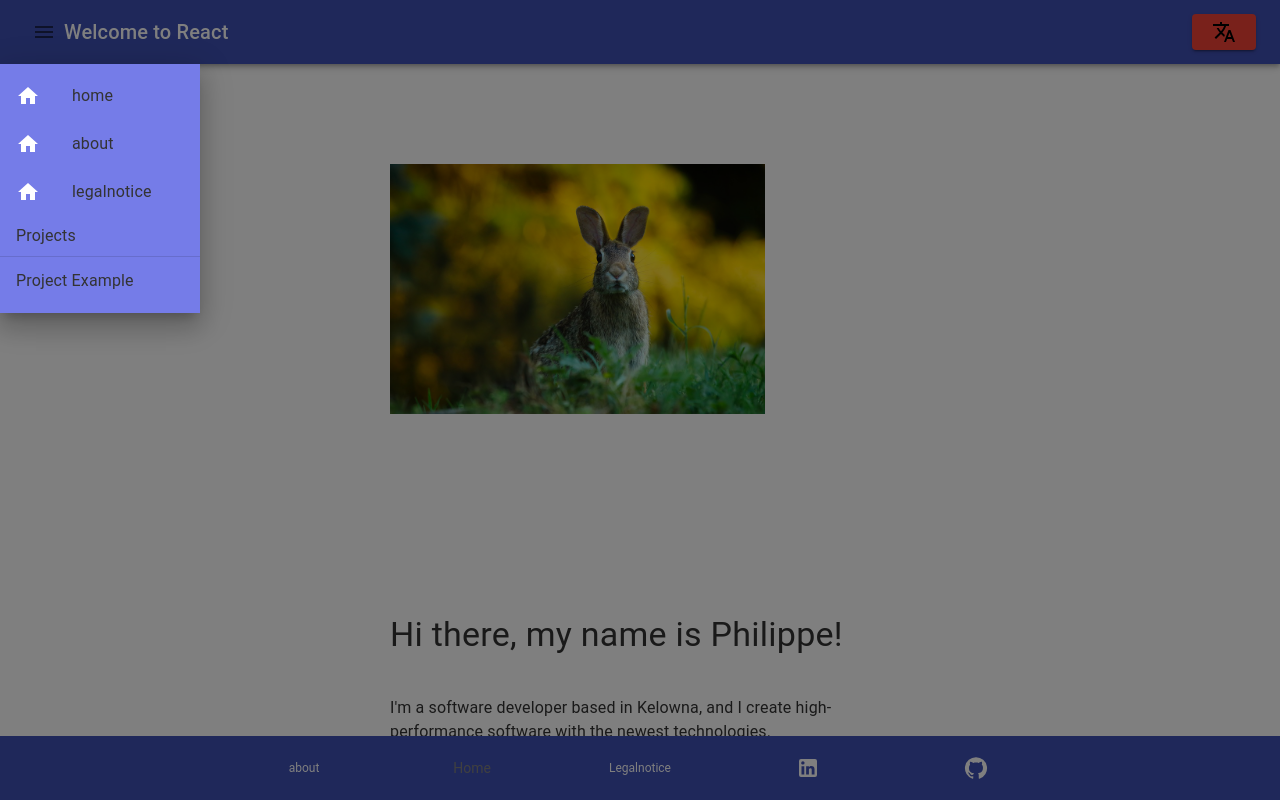
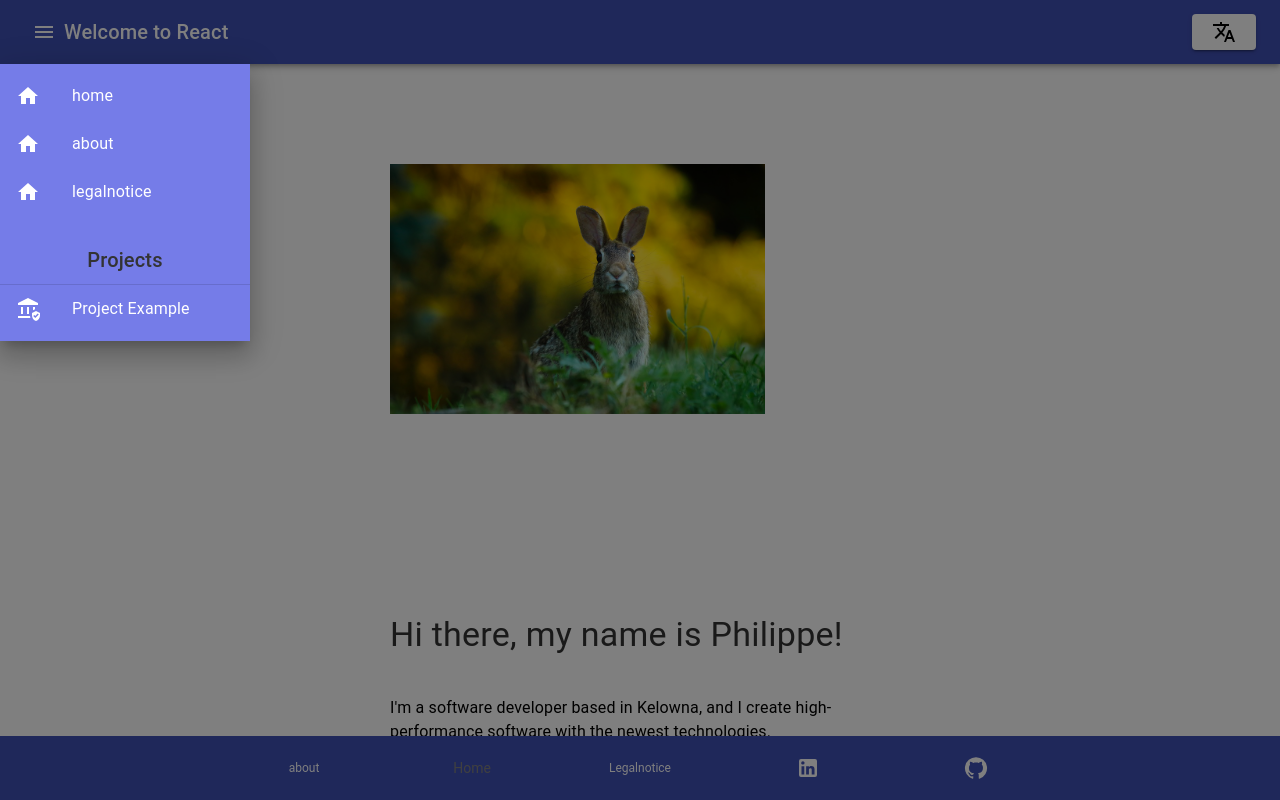
Before and after one commit to philippe-laurentiu/portfolio, a React (Create React App) app in the folder app/: page / in a window 1280 px wide. Both pictures are taken after a click on the button 44 px from the left and 32 px from the top of the page. Shown: the top 800 px of the page. Built offline with nearby package versions, Linux system fonts and the light colour scheme.

Commit message:
change color and add styling

```diff
--- a/app/src/App.tsx
+++ b/app/src/App.tsx
@@ -33,19 +33,19 @@ const initLanguage = async (): Promise<any> => {
 
 const theme1 = createTheme({
   typography: {
-    body1: {
-      color: '#333333'
-    },
-    h4: {
-      color: '#333333'
-    },
-    h3: {
-      color: '#333333'
-    },
-    h2: {
-      color: 'white',
-      fontSize: 11
-    }
+    // body1: {
+    //   color: '#333333'
+    // },
+    // h4: {
+    //   color: '#333333'
+    // },
+    // h3: {
+    //   color: '#333333'
+    // },
+    // h2: {
+    //   color: '#333333'
+    //   // fontSize: 11
+    // }
   },
   palette: {
     primary: {
@@ -56,9 +56,13 @@ const theme1 = createTheme({
     },
     secondary: {
       light: '#ff7961',
-      main: '#f44336',
-      dark: '#ba000d',
+      main: 'white',
+      dark: '#333333',
       contrastText: '#000'
+    },
+    text: {
+      primary: '#333333',
+      secondary: 'white'
     }
   },
   components: {
--- a/app/src/components/Header.tsx
+++ b/app/src/components/Header.tsx
@@ -23,7 +23,7 @@ const Header = (): JSX.Element => {
         }}
       >
         <IconButton onClick={() => setToggleBurger(!toggleBurger)}>
-          <MenuIcon></MenuIcon>
+          <MenuIcon sx={{ color: 'white' }}></MenuIcon>
         </IconButton>
         <Typography variant="h6" component="div" sx={{ flexGrow: 1 }}>
           {t('welcome.title', { framework: 'React' })}
--- a/app/src/components/drawer/BurgerDrawer.tsx
+++ b/app/src/components/drawer/BurgerDrawer.tsx
@@ -5,7 +5,9 @@ import ListItem from '@material-ui/core/ListItem'
 import ListItemButton from '@material-ui/core/ListItemButton'
 import ListItemIcon from '@material-ui/core/ListItemIcon'
 import ListItemText from '@material-ui/core/ListItemText'
+import Box from '@material-ui/core/Box'
 import HomeIcon from '@material-ui/icons/Home'
+import { AssuredWorkload } from '@mui/icons-material'
 import { ToggleDrawer } from './Drawer'
 import { useNavigate } from 'react-router-dom'
 import { navigation } from '../../config'
@@ -21,7 +23,7 @@ const BurgerDrawer = ({ toggle, setToggle }: ToggleDrawer): JSX.Element => {
       PaperProps={{
         sx: {
           backgroundColor: 'primary.light',
-          width: '200px',
+          width: '250px',
           height: 'auto',
           marginTop: '64px'
         }
@@ -72,7 +74,9 @@ const BurgerDrawer = ({ toggle, setToggle }: ToggleDrawer): JSX.Element => {
           </ListItemButton>
         </ListItem>
         <ListItem divider>
-          <Typography>Projects</Typography>
+          <Box width={'100%'} textAlign={'center'} paddingTop={'20px'}>
+            <Typography variant={'h6'}>{at('Projects')}</Typography>
+          </Box>
         </ListItem>
         <ListItem disablePadding>
           <ListItemButton
@@ -81,6 +85,9 @@ const BurgerDrawer = ({ toggle, setToggle }: ToggleDrawer): JSX.Element => {
               navigate(navigation.proexample.path)
             }}
           >
+            <ListItemIcon>
+              <AssuredWorkload />
+            </ListItemIcon>
             <ListItemText primary={at('Project Example')} />
           </ListItemButton>
         </ListItem>
--- a/app/src/pages/pagefragments/ImageWithTextfragment.tsx
+++ b/app/src/pages/pagefragments/ImageWithTextfragment.tsx
@@ -80,12 +80,12 @@ export const TitleLogoText = ({
     )
   }
 
-  let titleElement = <Typography gutterBottom={true} variant={'h4'}>
+  let titleElement = <Typography gutterBottom={true} variant={'h4'} color={'text.primary'}>
     {title}
   </Typography>
 
   if (text == null) {
-    titleElement = <Typography gutterBottom={true} variant={'h3'}>
+    titleElement = <Typography gutterBottom={true} variant={'h3'} color={'text.primary'}>
       {title}
     </Typography>
   }
--- a/app/src/pages/pagefragments/TitleFragment.tsx
+++ b/app/src/pages/pagefragments/TitleFragment.tsx
@@ -11,7 +11,7 @@ export interface Props {
 export const TitleFragment = ({ children, variant }: Props): JSX.Element => {
   return (
     <Box width={'100%'} height={'100px'} textAlign={'center'}>
-      <Typography variant={variant} lineHeight={'90px'}>
+      <Typography variant={variant} lineHeight={'90px'} color={'text.primary'}>
         {children}
       </Typography>
     </Box>
--- a/app/src/pages/projects/ProExample.tsx
+++ b/app/src/pages/projects/ProExample.tsx
@@ -1,7 +1,5 @@
 import React from 'react'
 import { ImageWithText, TwoBoxes, Title, Technology } from '../PageFragments'
-// import testImg from '../../assets/test.jpg'
-// import { gradient } from '../../utils/calculateGradient'
 import Container from '@material-ui/core/Container' // todo @material-ui is not @mui/material
 import Box from '@mui/material/Box'
 import { useAutoTranslation } from '../../hooks/useAutoTranslation'
@@ -22,7 +20,7 @@ const ProExampel = (): JSX.Element => {
           }}
         />
         <Box paddingTop={'50px'}>
-          <Title variant='h2'>{at('Project description')}</Title>
+          <Title variant='h4'>{at('Project purpose')}</Title>
         </Box>
         <ImageWithText
           height={450}
@@ -35,6 +33,9 @@ const ProExampel = (): JSX.Element => {
             )
           }}
         />
+        <Box paddingTop={'50px'}>
+          <Title variant='h4'>{at('Technologies used')}</Title>
+        </Box>
         <TwoBoxes>
           <Technology
             technologies={[
```
Also changed, not shown: app/src/enums/TypographyVariantEnum.tsx (+12 -12 lines), app/src/pages/Home.tsx (+0 -9 lines).
